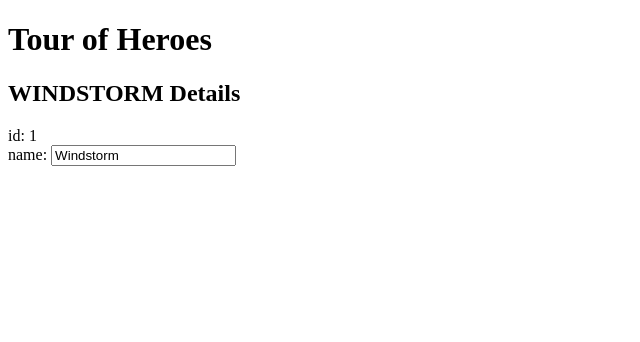
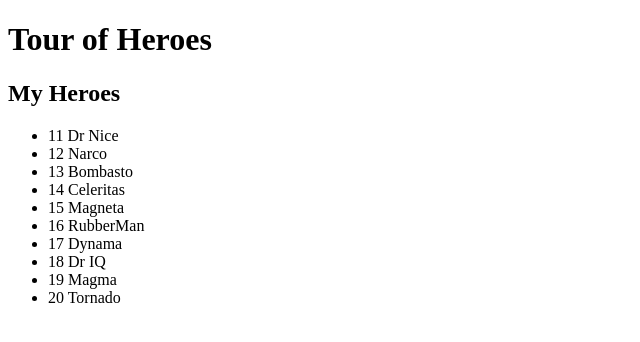
Before and after one commit to ZoeKHarvey/tour-of-heroes, an Angular app: page / in a window 1280 px wide. Shown: the top 342 px of the page, without its empty margins (0-640 px from the left). Built offline with nearby package versions, Linux system fonts and the light colour scheme.

Commit message:
Display list on dom

```diff
--- a/src/app/heroes/heroes.component.html
+++ b/src/app/heroes/heroes.component.html
@@ -1,7 +1,6 @@
-<h2>{{ hero.name | uppercase }} Details</h2>
-<div><span>id: </span>{{hero.id}}</div>
-<div>
-  <label>name:
-    <input [(ngModel)]="hero.name" placeholder="name"/>
-  </label>
-</div>
+<h2>My Heroes</h2>
+<ul class="heroes">
+  <li *ngFor="let hero of heroes">
+    <span class="badge">{{hero.id}}</span> {{hero.name}}
+  </li>
+</ul>
--- a/src/app/heroes/heroes.component.ts
+++ b/src/app/heroes/heroes.component.ts
@@ -1,5 +1,6 @@
 import { Component, OnInit } from '@angular/core';
 import { Hero } from '../hero';
+import { HEROES } from '../mock-heroes';
 
 @Component({
   selector: 'app-heroes',
@@ -12,6 +13,8 @@
     name: 'Windstorm'
   }
 
+  heroes = HEROES
+
   constructor() { }
 
   ngOnInit(): void {
```
